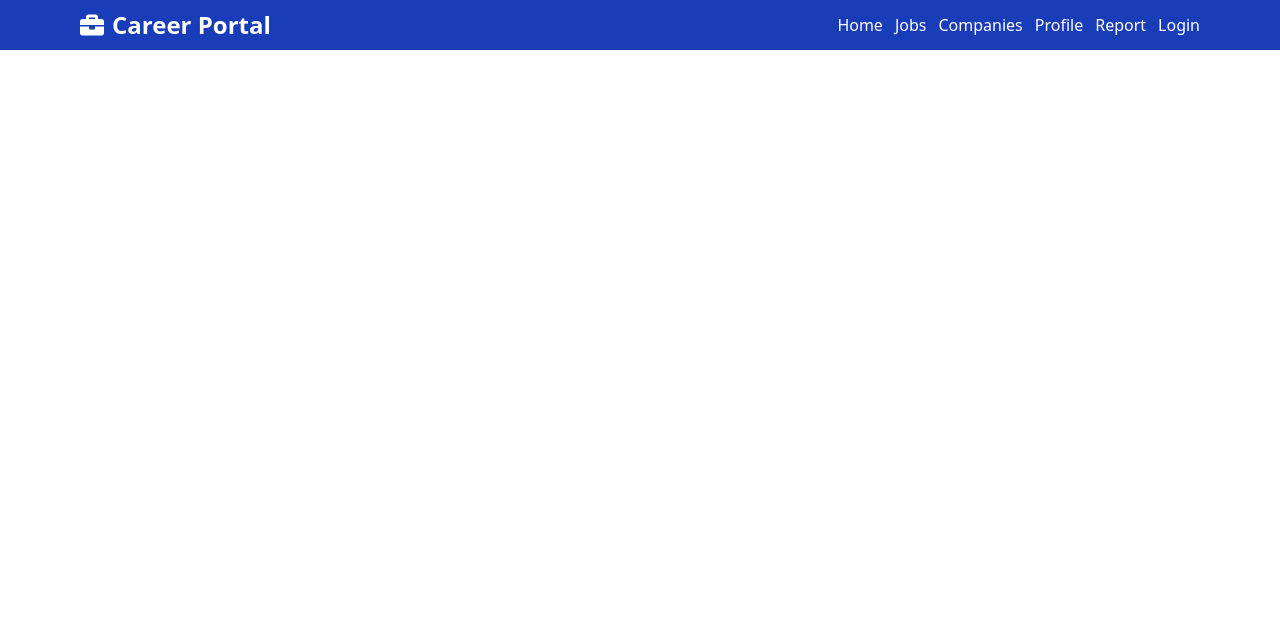
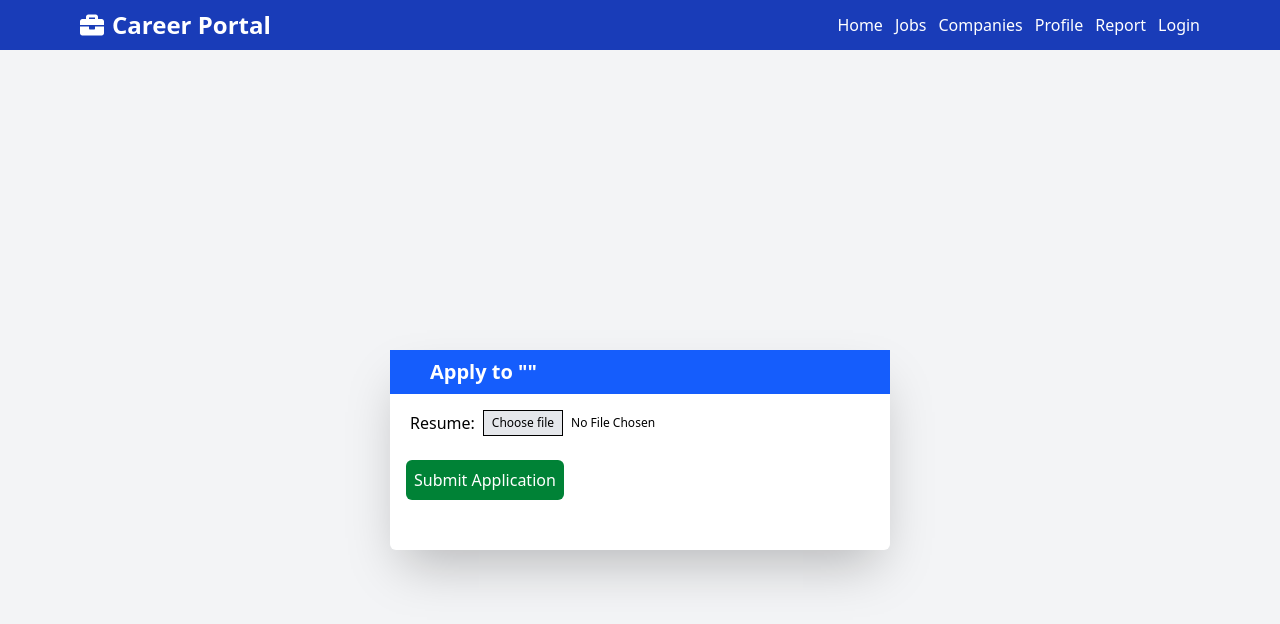
Before and after one commit to Nishant7898/Career-Portal, a React (Vite) app: page /submit in a window 1280 px wide. Shown: the top 624 px of the page. Built offline with nearby package versions, Linux system fonts and the light colour scheme.

Commit message:
first commit

```diff
--- a/src/App.jsx
+++ b/src/App.jsx
@@ -7,6 +7,7 @@ import Chooseyour from './components/Chooseyour';
 import RegisterAsCandidate from './components/RegisterAsCandidate';
 import Loginform from './components/Loginform';
 import Jobsection from './components/Jobsection';
+import Jobsubmit from './components/Jobsubmit';
 
 const App = () => {
   return (
@@ -20,6 +21,7 @@ const App = () => {
         <Route path='/candidate' element={<RegisterAsCandidate/>}/>
         <Route path='/login'element={<Loginform/>}/>
         <Route path='/jobs'element={<Jobsection/>}/>
+        <Route path='/submit' element={<Jobsubmit/>}/>
       </Routes>
       </BrowserRouter>
 
--- a/src/components/Jobsection.jsx
+++ b/src/components/Jobsection.jsx
@@ -4,7 +4,9 @@ import { IoLocationOutline } from "react-icons/io5";
 import { FaMoneyCheck } from "react-icons/fa";
 import { FaBuilding } from "react-icons/fa6";
 import { SlCalender } from "react-icons/sl";
+import { useNavigate } from "react-router-dom";
 const Jobsection = () => {
+  const navigate=useNavigate()
   return (
     <div className="h-screen items-center flex-col justify-center flex w-screen bg-gray-100">
       <h2 className="text-4xl text-blue-500 font-bold">Available Job Openings</h2>
@@ -19,7 +21,7 @@ const Jobsection = () => {
             <p className="flex font-bold gap-1 items-center" ><FaBuilding />Posted By:</p>
             <p className="flex font-bold gap-1 items-center"><SlCalender />Posted On:</p>
           </div>
-          <button className="border absolute text-blue-700 ml-[250px] p-2 hover:bg-blue-800 hover:text-white cursor-pointer rounded-md flex justify-end gap-2 items-center border-blue-500"><CiLocationArrow1/>Apply Now</button>
+          <button onClick={()=>navigate("/submit")} className="border absolute text-blue-700 ml-[250px] p-2 hover:bg-blue-800 hover:text-white cursor-pointer rounded-md flex justify-end gap-2 items-center border-blue-500"><CiLocationArrow1/>Apply Now</button>
 
         </div>
 
--- a/src/components/Jobsubmit.jsx
+++ b/src/components/Jobsubmit.jsx
@@ -1,11 +1,85 @@
-import React from 'react';
+import React, { useState } from "react";
 
 const Jobsubmit = () => {
+  const [fileName, setFileName] = useState(""); // to show selected file name
+  const [submitted, setSubmitted] = useState(false); // to toggle success message
+
+  const handleFileChange = (e) => {
+    const file = e.target.files[0];
+    if (file && file.type === "application/pdf") {
+      setFileName(file.name);
+    } else {
+      alert("Please upload a valid PDF file!");
+      e.target.value = ""; // reset if not PDF
+    }
+  };
+
+  const handleSubmit = () => {
+    if (!fileName) {
+      alert("Please upload your resume first!");
+      return;
+    }
+    setSubmitted(true);
+  };
+
+  const handleCancel = () => {
+    setSubmitted(false);
+    setFileName("");
+  };
+
   return (
-    <div>
+    <div className="h-screen w-screen items-center bg-gray-100 flex justify-center">
+      <div className="h-[200px] w-[500px] rounded-md bg-white border-white shadow-2xl">
+        <p className="bg-blue-600 text-white text-xl p-2 font-semibold px-10 text-center items-center flex">
+          Apply to ""
+        </p>
 
+        {/* Resume Upload Section */}
+        {!submitted ? (
+          <>
+            <div className="mt-4 px-5 flex items-center gap-2 text-center">
+              <span>Resume:</span>
+              <label
+                htmlFor="file-upload"
+                className="border text-xs p-1 px-2 hover:bg-gray-400 bg-gray-200 cursor-pointer"
+              >
+                Choose file
+              </label>
+              <input
+                id="file-upload"
+                type="file"
+                accept=".pdf"
+                className="hidden"
+                onChange={handleFileChange}
+              />
+              <p className="text-xs">
+                {fileName ? fileName : "No File Chosen"}
+              </p>
+            </div>
+
+            <button
+              onClick={handleSubmit}
+              className="bg-green-700 hover:bg-green-600 cursor-pointer mx-4 mt-6 text-white p-2 rounded-md"
+            >
+              Submit Application
+            </button>
+          </>
+        ) : (
+          <>
+            <p className="text-green-700 font-semibold mt-8 text-center">
+              Application submitted With Resume!
+            </p>
+            <button
+              onClick={handleCancel}
+              className="bg-red-600 cursor-pointer mx-auto mt-4 block text-white p-2 rounded-md"
+            >
+
+            </button>
+          </>
+        )}
+      </div>
     </div>
   );
-}
+};
 
 export default Jobsubmit;
```
